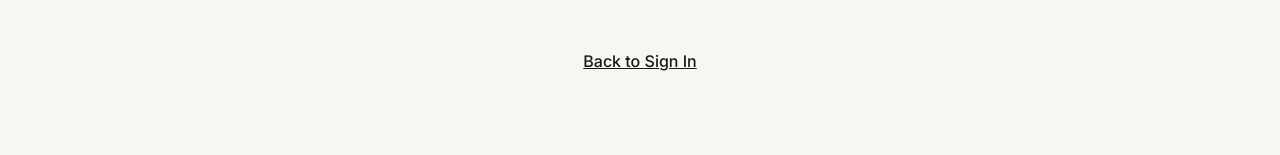
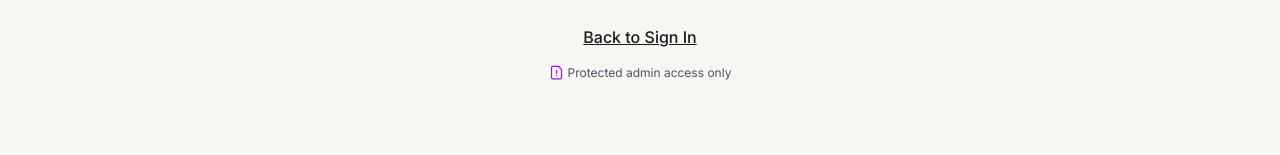
Before and after one commit to Samuel-Oluwafemi/Velora, a React (Vite) app: page /account in a window 1280 px wide. Both pictures are taken after a click on the button "Forgot password?". Shown: the part 502-657 px from the top of the page. Built offline with nearby package versions, Linux system fonts and the light colour scheme; no server answers.

Commit message:
added loading states to reset password

```diff
--- a/src/app/components/auth/ForgotPasswordForm.tsx
+++ b/src/app/components/auth/ForgotPasswordForm.tsx
@@ -1,12 +1,13 @@
 import { useState } from "react";
 import { useAuth } from "../../../contexts/AuthContext";
+import { Loader, FileWarning } from "lucide-react";
 
 export default function ForgotPasswordForm({
   onSwitch,
 }: {
   onSwitch: (view: "signin" | "signup" | "forgot") => void;
 }) {
-  const { resetPassword, loading } = useAuth();
+  const { resetPassword, actionLoading } = useAuth();
   const [email, setEmail] = useState("");
   const [message, setMessage] = useState<string | null>(null);
   const [localError, setLocalError] = useState<string | null>(null);
@@ -43,11 +44,19 @@ export default function ForgotPasswordForm({
       {/* Submit */}
       <button
         type="submit"
-        disabled={loading}
+        disabled={actionLoading}
         className="w-full py-3.5 bg-foreground text-primary-foreground hover:bg-black focus:outline-none
-        focus:ring-2 focus:ring-black focus:ring-offset-2 transition duration-200 cursor-pointer"
+        focus:ring-2 focus:ring-black focus:ring-offset-2 transition duration-200 cursor-pointer
+        disabled:bg-gray-400 disabled:cursor-not-allowed flex justify-center gap-2 items-center"
       >
-        {loading ? "Sending..." : "Send reset email"}
+        {actionLoading ? (
+          <>
+            <Loader size={18} className="animate-spin" />
+            <span>Sending...</span>
+          </>
+        ) : (
+          "Send reset email"
+        )}
       </button>
 
       {/* Back to sign in */}
@@ -60,6 +69,14 @@ export default function ForgotPasswordForm({
           Back to Sign In
         </button>
       </div>
+
+      {/* Footer */}
+      <div className="flex text-center justify-center mt-4 gap-1">
+        <FileWarning className="text-purple-600" size={15} />
+        <p className="text-center text-gray-600 text-xs">
+          Protected admin access only
+        </p>
+      </div>
     </form>
   );
 }
```
